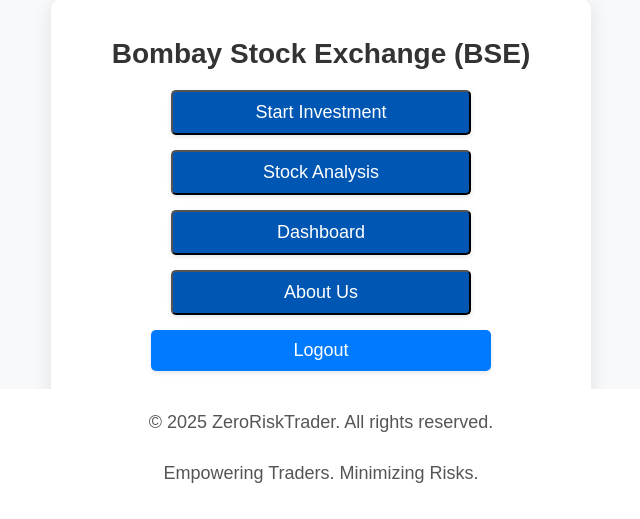
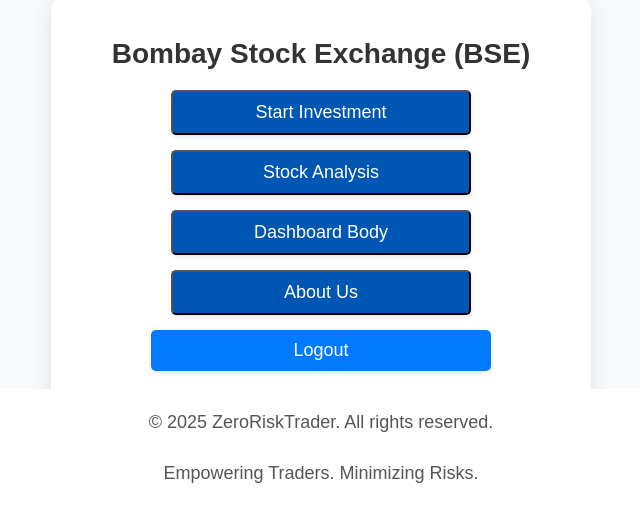
Before and after one commit to ankushp1650/zero-risk-trader, a Django app: template auth_app/templates/portfolio/dashboard.html in a window 1280 px wide. Shown: the part 281-800 px from the top of the page, without its empty margins (319-959 px from the left). Run offline with Django 4.2, Linux system fonts and the light colour scheme; the template is opened without the code that fills it, so the values that code supplies are empty; parts of the project's set-up code (start-up, migrations or seed data) failed here and were passed over; some libraries are stand-ins or nearby versions.

Commit message:
Update dashboard.html

```diff
--- a/auth_app/templates/portfolio/dashboard.html
+++ b/auth_app/templates/portfolio/dashboard.html
@@ -155,7 +155,7 @@
             <button onclick="location.href='{% url 'select_symbol' %}'" class="btn btn-secondary btn-lg mb-3" id="secondButton">Stock Analysis</button>
         </div>
         <div class="btn-container">
-            <button onclick="location.href='{% url 'platform' %}'" class="btn btn-secondary btn-lg mb-3" id="thirdButton">Dashboard</button>
+            <button onclick="location.href='{% url 'platform' %}'" class="btn btn-secondary btn-lg mb-3" id="thirdButton">Dashboard Body</button>
         </div>
         <div class="btn-container">
             <button onclick="location.href='{% url 'aboutus' %}'" class="btn btn-secondary btn-lg mb-3" id="thirdButton">About Us</button>
```
